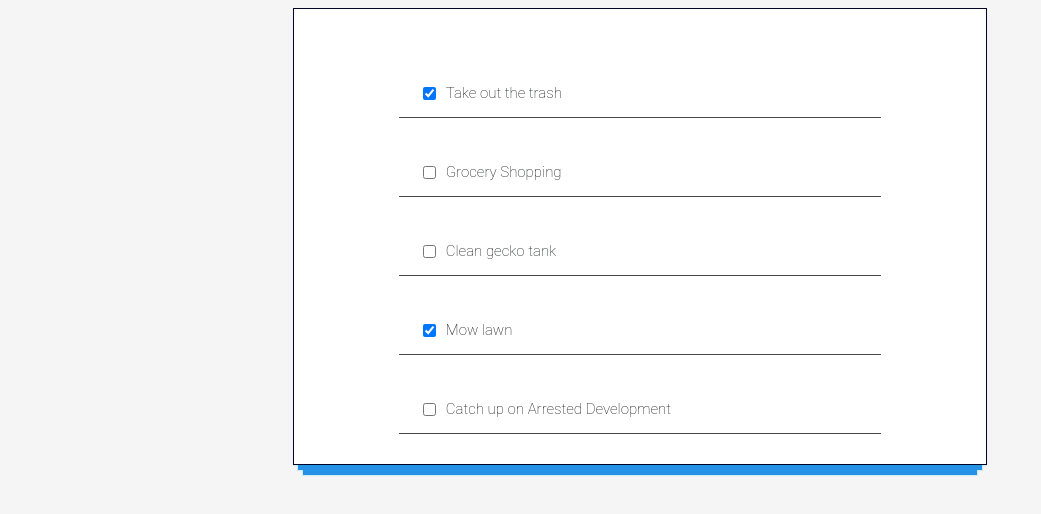
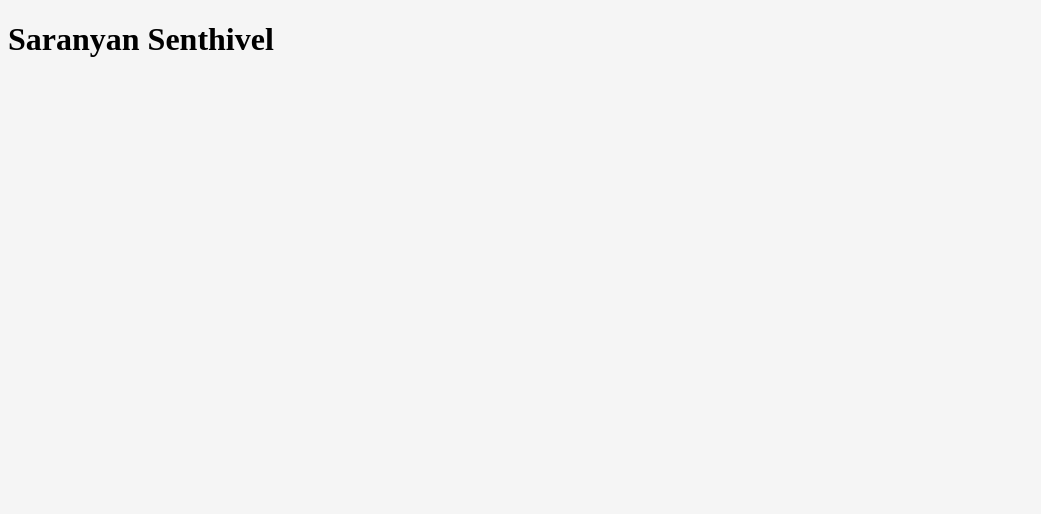
Before and after one commit to userforbidden/reactpractice, a React (Create React App) app in the folder todo-phase1/: page / in a window 1280 px wide. Shown: the top 514 px of the page, without its empty margins (0-1041 px from the left). Built offline with nearby package versions, Linux system fonts and the light colour scheme.

Commit message:
24. Completed Class based components

```diff
--- a/todo-phase1/src/App.js
+++ b/todo-phase1/src/App.js
@@ -1,13 +1,23 @@
 import React from 'react';
 import './App.css';
-import TodoHeader from './components/TodoHeader'
+//import TodoHeader from './components/TodoHeader'
 
-function App() {
-  return (
-    <div>
-      <TodoHeader />
-    </div>
-  );
+// function App() {
+//   return (
+//     <div>
+//       <TodoHeader />
+//     </div>
+//   );
+// }
+
+class App extends React.Component{
+  render(){
+    return (
+      <div>
+        <h1>Saranyan Senthivel</h1>
+      </div>
+    )
+  }
 }
 
 export default App;
```
